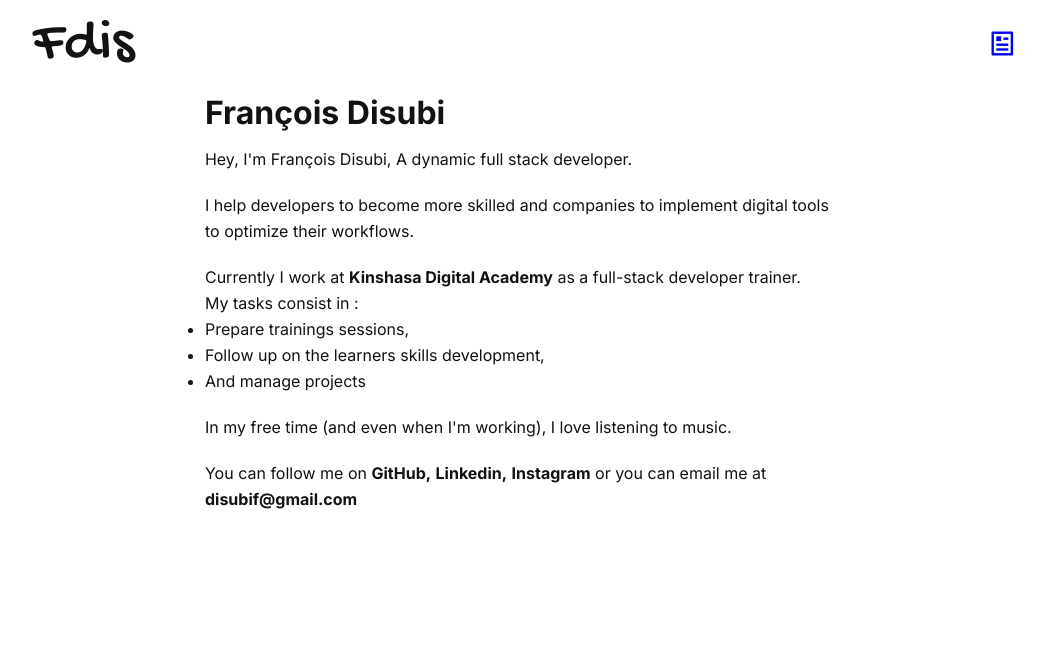
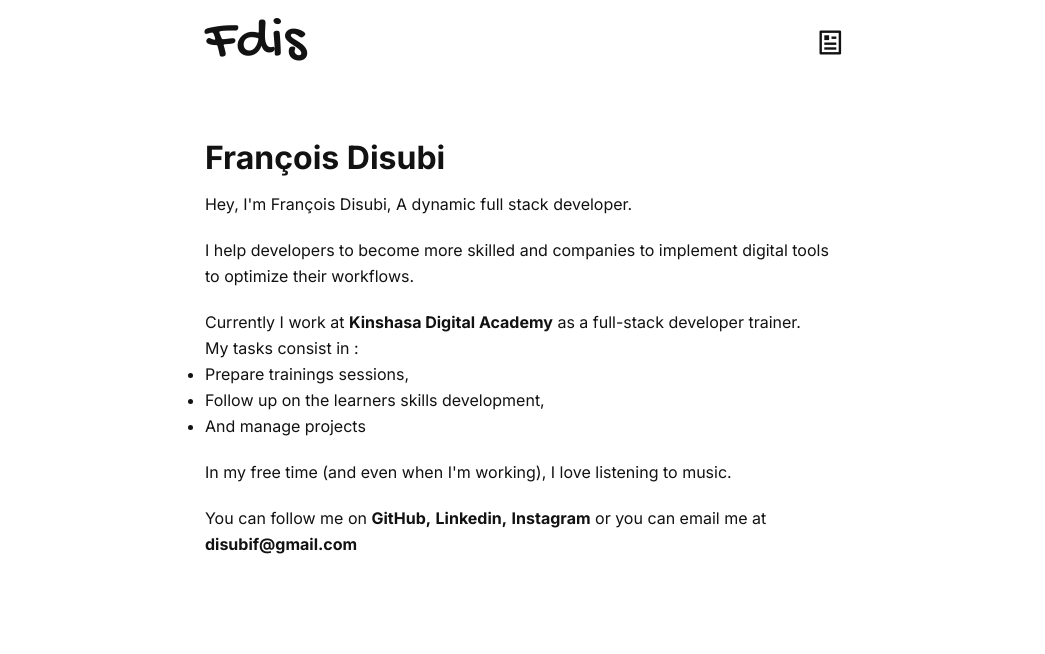
Before and after one commit to fdis111/gatsby-markdown-blog, a Gatsby site: page / in a window 1280 px wide. Shown: the whole page, without its empty margins (117-1162 px from the left). Built offline with nearby package versions, Linux system fonts and the light colour scheme; Gatsby itself is replaced by a stand-in of ours; a web font is replaced by a local one.

Commit message:
fix: change pages layout

```diff
--- a/src/components/layout.jsx
+++ b/src/components/layout.jsx
@@ -7,10 +7,10 @@ const Layout = ({ pageTitle, children }) => {
   return (
     <>
       <GlobalStyle />
-      <Navbar />
+      <title>{pageTitle}</title>
       <main>
-        <title>{pageTitle}</title>
-        {children}
+        <Navbar />
+        <div className="page-content">{children}</div>
       </main>
     </>
   );
--- a/src/components/navbar.jsx
+++ b/src/components/navbar.jsx
@@ -7,14 +7,12 @@ import BlogIcon from "./atoms/blogIcon";
 import "../style/icons.css";
 
 const NavbarContainer = styled.div`
-  max-width: 1000px;
 
-  padding: 10px;
-
-  margin: auto;
+  margin: 20px 0;
   display: flex;
   align-items: center;
   justify-content: space-between;
+
 
   a {
     text-decoration: none;
--- a/src/style/globalStyles.js
+++ b/src/style/globalStyles.js
@@ -11,6 +11,10 @@ const GlobalStyle = createGlobalStyle`
     padding: 10px;
     margin: auto;
   }
+
+  .page-content{
+    padding: 4rem 0;
+  }
 `;
 
 export default GlobalStyle;
--- a/src/style/typography.css
+++ b/src/style/typography.css
@@ -2,6 +2,7 @@
 
 .logo {
   font-family: "Gochi Hand", cursive !important;
+  font-weight: 400 !important;
 }
 
 main {
@@ -10,7 +11,7 @@ main {
   color: #121212;
 }
 
-main a {
+a {
   color: #121212;
   font-weight: 600;
   text-decoration: none;
```
